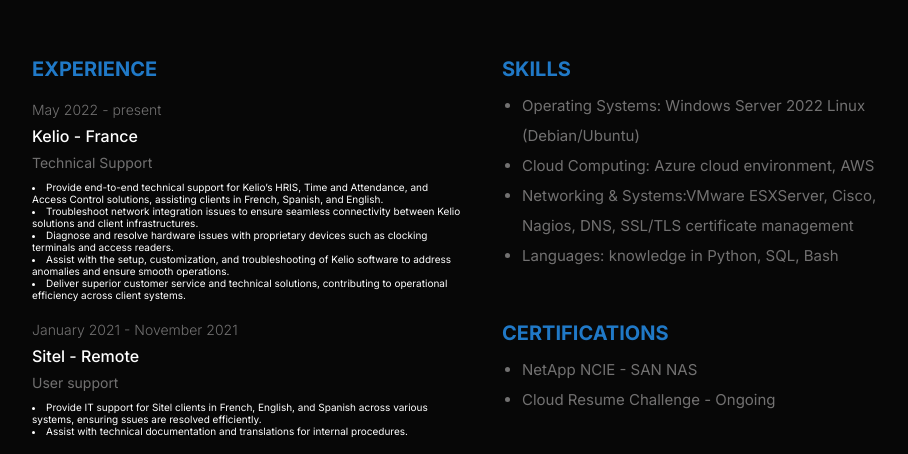
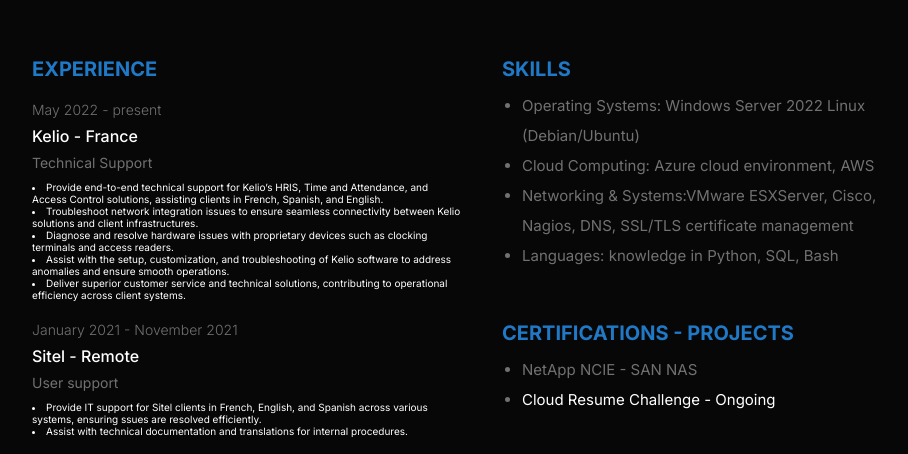
Before and after one commit to thatsquiteinteresting/my-first-static-web-app, a plain HTML site: page index.html in a window 1280 px wide. Shown: the part 274-728 px from the top of the page, without its empty margins (158-1066 px from the left). Drawn offline with nearby package versions, Linux system fonts and the light colour scheme.

Commit message:
Update index.html

```diff
--- a/index.html
+++ b/index.html
@@ -98,10 +98,10 @@
           </ul>
         </div>
         <div class="skills">
-            <h3 class="title">Certifications</h3>
+            <h3 class="title">Certifications - Projects</h3>
             <ul class="skills_list description">
               <li>NetApp NCIE - SAN NAS</li>
-              <li>Cloud Resume Challenge - Ongoing</li>
+              <li><a href="https://cloudresumechallenge.dev/">Cloud Resume Challenge<a/> - Ongoing</li>
               </ul>
           </div>
       </div>
```
